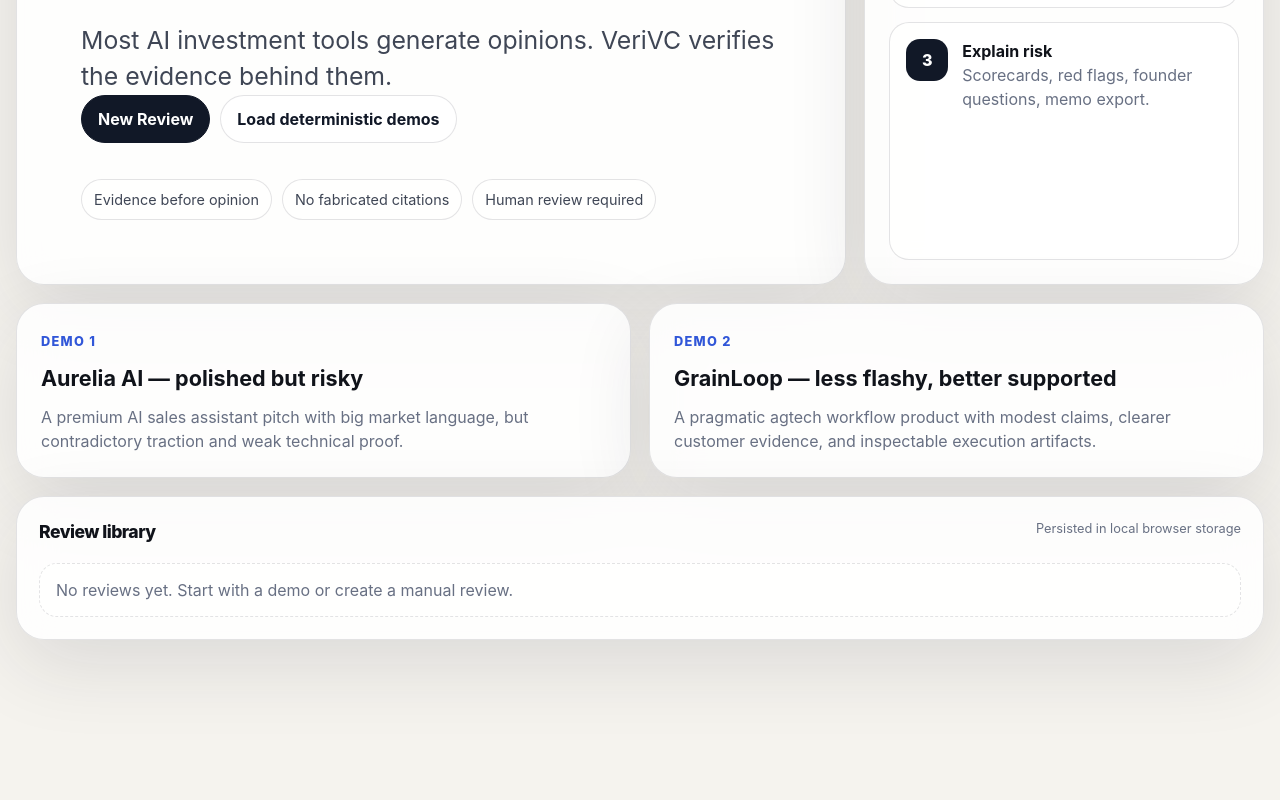
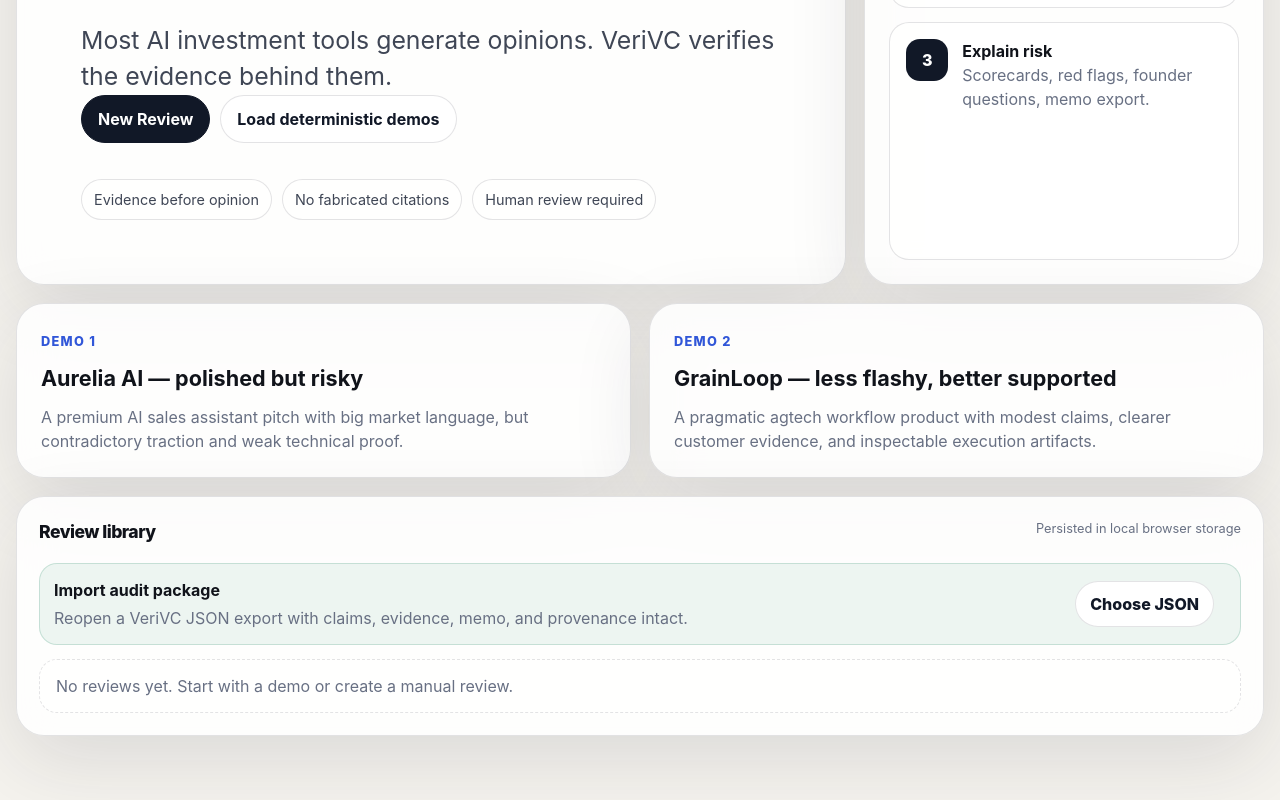
Before and after one commit to jzjzzzzzzz/verivc, a Next.js app: page / in a window 1280 px wide. Shown: the part 602-1402 px from the top of the page. Before the commit the page ends 1306 px from the top, so only its background shows below. Built offline with nearby package versions, Linux system fonts and the light colour scheme.

Commit message:
Add audit package import UI

```diff
--- a/app/components/VeriVCApp.tsx
+++ b/app/components/VeriVCApp.tsx
@@ -2,7 +2,8 @@
 
 import { useEffect, useMemo, useState } from "react";
 import { demoCompanies } from "@/lib/demoData";
-import { runReview, runReviewWithEvidencePacket, slugify } from "@/lib/engine";
+import { runReview, runReviewWithEvidencePacket } from "@/lib/engine";
+import { auditPackageFileName, parseAuditPackageJson, serializeAuditPackage } from "@/lib/auditPackage";
 import type { CategoryEvaluation, Claim, Evidence, ReviewResult, StartupInput } from "@/lib/types";
 
 const emptyInput: StartupInput = {
@@ -83,11 +84,7 @@
 }
 
 function downloadAuditPackage(review: ReviewResult) {
-  downloadText(
-    `${slugify(review.profile.company_name)}-verivc-audit-package.json`,
-    JSON.stringify({ schema_version: "verivc.review.v1", exported_at: new Date().toISOString(), review }, null, 2),
-    "application/json;charset=utf-8",
-  );
+  downloadText(auditPackageFileName(review), serializeAuditPackage(review), "application/json;charset=utf-8");
 }
 
 function parseStoredReviews(): ReviewResult[] {
@@ -103,7 +100,7 @@
   }
 }
 
-function Dashboard({ onDemo, onNew, recent, onOpenReview, onClearReviews }: { onDemo: (index: number) => void; onNew: () => void; recent: ReviewResult[]; onOpenReview: (review: ReviewResult) => void; onClearReviews: () => void }) {
+function Dashboard({ onDemo, onNew, recent, onOpenReview, onClearReviews, onImportReview }: { onDemo: (index: number) => void; onNew: () => void; recent: ReviewResult[]; onOpenReview: (review: ReviewResult) => void; onClearReviews: () => void; onImportReview: (review: ReviewResult) => void }) {
   return (
     <section className="hero-grid" aria-labelledby="hero-title">
       <div className="hero-card">
@@ -143,6 +140,7 @@
       </div>
       <div className="recent-card">
         <div className="section-heading"><span>Review library</span><small>Persisted in local browser storage</small></div>
+        <AuditImportPanel onImportReview={onImportReview} />
         {recent.length === 0 ? <p className="empty-state">No reviews yet. Start with a demo or create a manual review.</p> : (
           <>
             <div className="recent-list">
@@ -158,6 +156,38 @@
         )}
       </div>
     </section>
+  );
+}
+
+function AuditImportPanel({ onImportReview }: { onImportReview: (review: ReviewResult) => void }) {
+  const [message, setMessage] = useState<{ tone: "green" | "red"; text: string }>();
+  return (
+    <div className="audit-import-panel">
+      <div>
+        <strong>Import audit package</strong>
+        <p>Reopen a VeriVC JSON export with claims, evidence, memo, and provenance intact.</p>
+      </div>
+      <label className="import-button">
+        <input
+          type="file"
+          accept="application/json,.json"
+          onChange={async (event) => {
+            const file = event.target.files?.[0];
+            event.currentTarget.value = "";
+            if (!file) return;
+            try {
+              const imported = parseAuditPackageJson(await file.text());
+              onImportReview(imported.review);
+              setMessage({ tone: "green", text: `Imported ${imported.review.profile.company_name} from ${imported.schema_version}.` });
+            } catch (error) {
+              setMessage({ tone: "red", text: error instanceof Error ? error.message : "Unable to import audit package." });
+            }
+          }}
+        />
+        Choose JSON
+      </label>
+      {message ? <Badge tone={message.tone}>{message.text}</Badge> : null}
+    </div>
   );
 }
 
@@ -327,7 +357,7 @@
 function MemoPanel({ review }: { review: ReviewResult }) {
   const [copied, setCopied] = useState(false);
   const downloadMemo = () => {
-    downloadText(`${slugify(review.profile.company_name)}-verivc-memo.md`, review.memo.markdown, "text/markdown;charset=utf-8");
+    downloadText(`${review.profile.company_name.replace(/[^a-z0-9]+/gi, "-").toLowerCase()}-verivc-memo.md`, review.memo.markdown, "text/markdown;charset=utf-8");
   };
   return (
     <section className="workspace-section" aria-labelledby="memo-title">
@@ -406,7 +436,7 @@
   return (
     <main className="app-shell">
       <header className="topbar"><button className="brand" onClick={() => setMode("dashboard")} aria-label="Go to VeriVC dashboard"><span>V</span><strong>VeriVC</strong></button><div className="topbar-note">Evidence-driven AI startup due-diligence copilot</div></header>
-      {mode === "dashboard" ? <Dashboard recent={recent} onOpenReview={(item) => { setReview(item); setMode("review"); }} onClearReviews={() => { setRecent([]); setReview(undefined); }} onNew={() => { setDraft(undefined); setMode("intake"); }} onDemo={(index) => { const demo = demoCompanies[index]; setDraft(demo.input); run(demo.input, demo.evidence); }} /> : null}
+      {mode === "dashboard" ? <Dashboard recent={recent} onOpenReview={(item) => { setReview(item); setMode("review"); }} onClearReviews={() => { setRecent([]); setReview(undefined); }} onImportReview={(item) => saveReview(item)} onNew={() => { setDraft(undefined); setMode("intake"); }} onDemo={(index) => { const demo = demoCompanies[index]; setDraft(demo.input); run(demo.input, demo.evidence); }} /> : null}
       {mode === "intake" ? <IntakeForm initialInput={draft} onCancel={() => setMode("dashboard")} onRun={(input) => run(input)} /> : null}
       {mode === "review" && review ? <ReviewWorkspace review={review} onAddEvidence={addEvidenceToCurrentReview} onBack={() => setMode("dashboard")} onNew={() => { setDraft(undefined); setMode("intake"); }} /> : null}
     </main>
--- a/app/globals.css
+++ b/app/globals.css
@@ -189,3 +189,48 @@
     grid-template-columns: 1fr;
   }
 }
+
+.audit-import-panel {
+  display: grid;
+  grid-template-columns: 1fr auto auto;
+  gap: 12px;
+  align-items: center;
+  margin-bottom: 14px;
+  padding: 14px;
+  border: 1px solid rgba(18, 128, 92, 0.18);
+  border-radius: 18px;
+  background: rgba(18, 128, 92, 0.07);
+}
+
+.audit-import-panel p {
+  margin: 4px 0 0;
+  color: var(--muted);
+}
+
+.import-button {
+  display: inline-flex;
+  align-items: center;
+  justify-content: center;
+  width: fit-content;
+  border-radius: 999px;
+  border: 1px solid var(--line);
+  padding: 10px 14px;
+  background: #ffffff;
+  color: #111827;
+  font-weight: 800;
+  white-space: nowrap;
+}
+
+.import-button input {
+  position: absolute;
+  width: 1px;
+  height: 1px;
+  opacity: 0;
+  pointer-events: none;
+}
+
+@media (max-width: 760px) {
+  .audit-import-panel {
+    grid-template-columns: 1fr;
+  }
+}
--- a/lib/auditPackage.ts
+++ b/lib/auditPackage.ts
@@ -53,6 +53,6 @@
   return {
     schema_version: auditPackageSchemaVersion,
     exported_at: parsed.exported_at,
-    review: assertReviewResult(parsed.review as ReviewResult),
+    review: assertReviewResult(parsed.review as unknown as ReviewResult),
   };
 }
```
